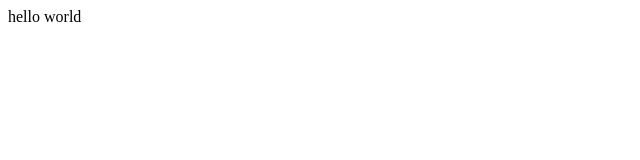
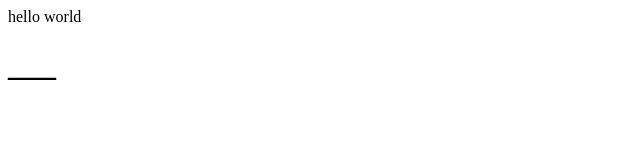
Before and after one commit to Limason17/Github-page, a plain HTML site: page index.html in a window 1280 px wide. Shown: the full height of the page, 0-640 px from the left. Drawn offline with Linux system fonts and the light colour scheme.

Commit message:
index.html file created

```diff
--- a/index.html
+++ b/index.html
@@ -7,5 +7,6 @@
 </head>
 <body>
     hello world
+    <h1>___</h1>
 </body>
 </html>
```
